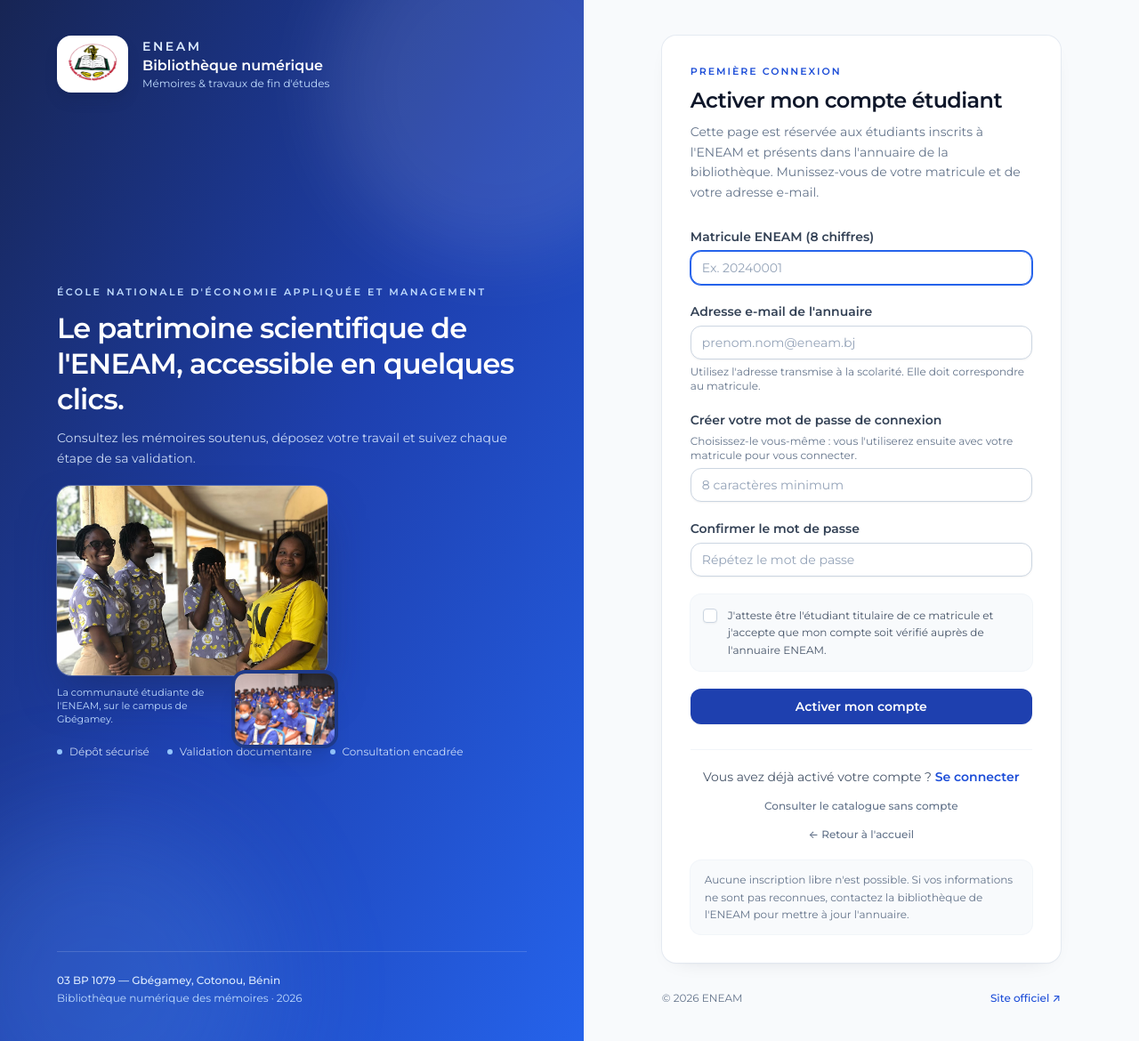
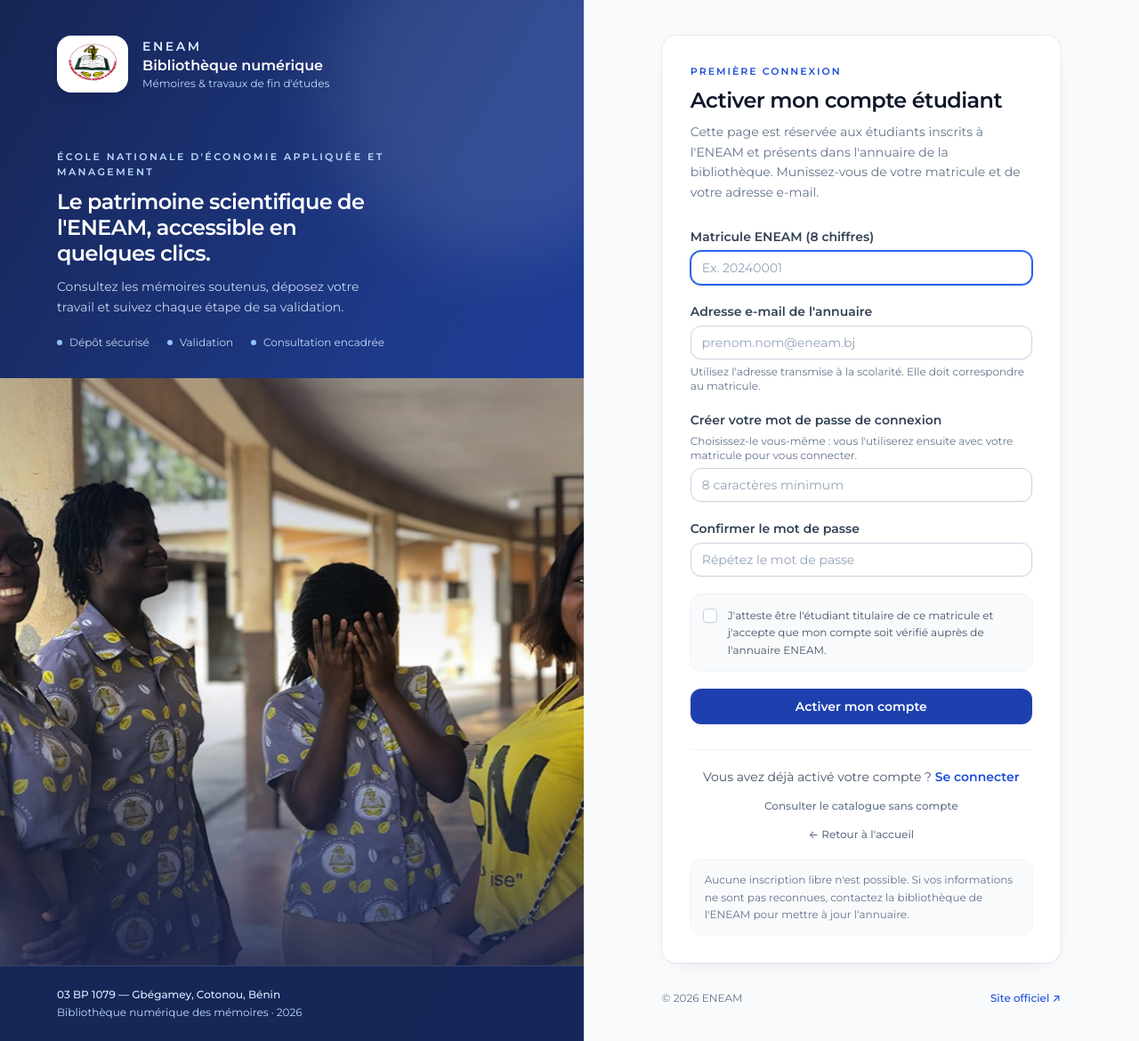
Before and after one commit to Emmanuel109-ctrl/gestion-memoires-eneam, a Laravel app: page /premiere-connexion in a window 1280 px wide. Shown: the whole page at 89% size. Run offline with Laravel 12, Linux system fonts and the light colour scheme; style sheets or scripts are compiled from the project's sources.

Commit message:
Animer la photo du panneau de connexion
- Photo des etudiantes en bandeau sur le panneau bleu, avec un lent travelling
- Teinte bleue reduite pour laisser la photo lisible
- Retour a la version mobile sans photo, plus sobre

```diff
--- a/resources/css/app.css
+++ b/resources/css/app.css
@@ -17,6 +17,29 @@
 
     :focus-visible {
         @apply outline-none ring-2 ring-eneam-500 ring-offset-2;
+    }
+}
+
+@layer utilities {
+    /* Léger travelling sur les photos institutionnelles, comme le hero du site ENEAM. */
+    @keyframes eneam-kenburns {
+        0% {
+            transform: scale(1.04) translate3d(0, 0, 0);
+        }
+        100% {
+            transform: scale(1.16) translate3d(-1.5%, -1.5%, 0);
+        }
+    }
+
+    .animate-eneam-kenburns {
+        animation: eneam-kenburns 28s ease-in-out infinite alternate;
+        will-change: transform;
+    }
+
+    @media (prefers-reduced-motion: reduce) {
+        .animate-eneam-kenburns {
+            animation: none;
+        }
     }
 }
 
--- a/resources/views/layouts/guest.blade.php
+++ b/resources/views/layouts/guest.blade.php
@@ -14,15 +14,16 @@
         @vite(['resources/css/app.css', 'resources/js/app.js'])
     </head>
     <body class="min-h-screen bg-slate-50 font-sans text-slate-900 antialiased">
+
         <div class="grid min-h-screen lg:h-screen lg:grid-cols-[1.05fr_1fr]">
 
-            {{-- Panneau institutionnel --}}
-            <aside class="relative hidden overflow-hidden bg-eneam-900 px-10 py-10 text-white lg:flex lg:flex-col lg:justify-between xl:px-16">
-                <div class="pointer-events-none absolute inset-0 bg-gradient-to-br from-eneam-950 via-eneam-800 to-eneam-600"></div>
+            {{-- Panneau institutionnel : texte en haut, photo animée en bandeau bas --}}
+            <aside class="relative hidden overflow-hidden bg-eneam-950 lg:flex lg:flex-col">
+                <div class="pointer-events-none absolute inset-0 bg-gradient-to-br from-eneam-950 via-eneam-900 to-eneam-800"></div>
+
                 <div class="pointer-events-none absolute -right-24 -top-24 h-96 w-96 rounded-full bg-white/10 blur-2xl"></div>
-                <div class="pointer-events-none absolute -bottom-32 -left-20 h-96 w-96 rounded-full bg-eneam-400/20 blur-3xl"></div>
 
-                <div class="relative">
+                <div class="relative px-10 py-10 xl:px-16">
                     <a href="/" class="inline-flex items-center gap-4">
                         <span class="flex h-16 w-20 items-center justify-center rounded-2xl bg-white p-2 shadow-lg shadow-eneam-950/30">
                             <img src="{{ asset('images/logo-eneam.png') }}" alt="Logo ENEAM" class="h-full w-full object-contain">
@@ -35,39 +36,14 @@
                     </a>
                 </div>
 
-                <div class="relative max-w-xl py-6">
+                <div class="relative max-w-lg px-10 py-6 xl:px-16">
                     <p class="text-[11px] font-semibold uppercase tracking-[0.22em] text-eneam-200">École Nationale d'Économie Appliquée et Management</p>
-                    <h1 class="mt-3 text-2xl font-semibold leading-tight tracking-tight text-white xl:text-[2rem]">
+                    <h1 class="mt-3 text-2xl font-semibold leading-[1.2] tracking-tight text-white">
                         Le patrimoine scientifique de l'ENEAM, accessible en quelques clics.
                     </h1>
                     <p class="mt-3 text-sm leading-relaxed text-eneam-100/90">
                         Consultez les mémoires soutenus, déposez votre travail et suivez chaque étape de sa validation.
                     </p>
-
-                    {{-- Étudiants de l'ENEAM : uniforme officiel et cérémonie de rentrée --}}
-                    <figure class="relative mt-5 max-w-[19rem]">
-                        <div class="overflow-hidden rounded-2xl shadow-2xl shadow-eneam-950/50 ring-1 ring-white/25">
-                            <img
-                                src="{{ asset('images/etudiants-uniforme.jpg') }}"
-                                alt="Étudiantes et étudiant de l'ENEAM en uniforme officiel"
-                                width="1000"
-                                height="707"
-                                class="aspect-[10/7] w-full object-cover"
-                            >
-                        </div>
-                        <div class="absolute -bottom-5 -right-2 h-20 w-28 overflow-hidden rounded-xl shadow-xl ring-4 ring-eneam-900">
-                            <img
-                                src="{{ asset('images/etudiants-amphi.jpg') }}"
-                                alt="Étudiants de l'ENEAM réunis en amphithéâtre"
-                                width="1000"
-                                height="707"
-                                class="h-full w-full object-cover"
-                            >
-                        </div>
-                        <figcaption class="mt-3 pr-28 text-[11px] leading-snug text-eneam-200">
-                            La communauté étudiante de l'ENEAM, sur le campus de Gbégamey.
-                        </figcaption>
-                    </figure>
 
                     <ul class="mt-5 flex flex-wrap gap-x-5 gap-y-2 text-xs text-eneam-100/90">
                         <li class="flex items-center gap-2">
@@ -76,7 +52,7 @@
                         </li>
                         <li class="flex items-center gap-2">
                             <span class="h-1.5 w-1.5 rounded-full bg-eneam-300"></span>
-                            Validation documentaire
+                            Validation
                         </li>
                         <li class="flex items-center gap-2">
                             <span class="h-1.5 w-1.5 rounded-full bg-eneam-300"></span>
@@ -85,7 +61,18 @@
                     </ul>
                 </div>
 
-                <div class="relative border-t border-white/15 pt-6 text-xs text-eneam-200">
+                {{-- Grande photo des étudiantes, animée comme le hero du site ENEAM --}}
+                <div class="relative mt-2 min-h-0 flex-1 overflow-hidden">
+                    <img
+                        src="{{ asset('images/etudiants-uniforme.jpg') }}"
+                        alt=""
+                        aria-hidden="true"
+                        class="animate-eneam-kenburns absolute inset-0 h-full w-full object-cover object-[center_30%]"
+                    >
+                    <div class="pointer-events-none absolute inset-0 bg-gradient-to-t from-eneam-950/80 via-transparent to-eneam-950/30"></div>
+                </div>
+
+                <div class="relative z-10 mt-auto border-t border-white/15 bg-eneam-950/95 px-10 py-6 text-xs text-eneam-200 xl:px-16">
                     <p class="font-medium text-eneam-100">03 BP 1079 — Gbégamey, Cotonou, Bénin</p>
                     <p class="mt-1">Bibliothèque numérique des mémoires · {{ date('Y') }}</p>
                 </div>
```
